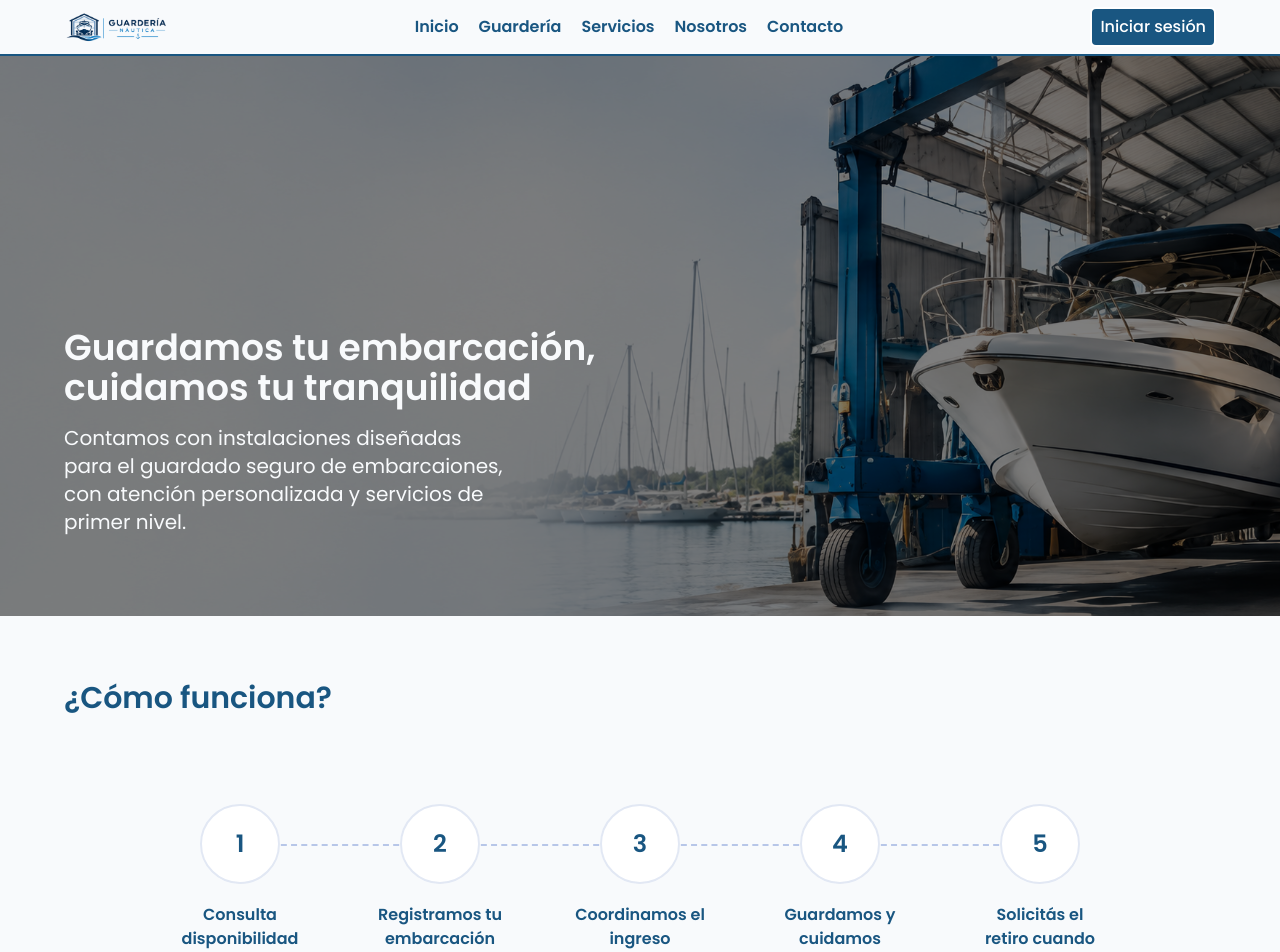
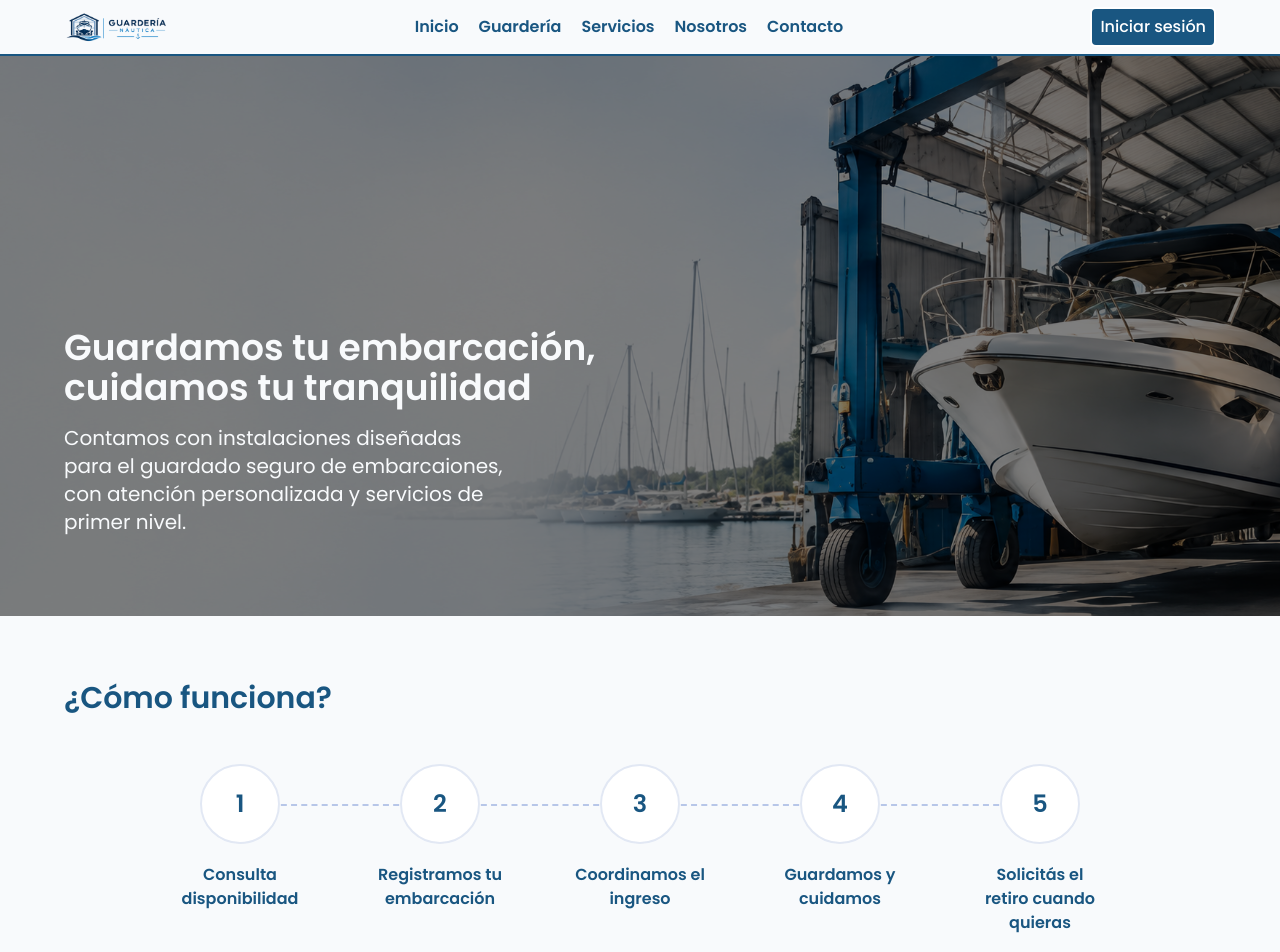
Before and after one commit to Martiks38/frontend_dsw, a Next.js app: page /guarderia in a window 1280 px wide. Shown: the top 952 px of the page. Built offline with nearby package versions, Linux system fonts and the light colour scheme.

Commit message:
style(StepList): update component styles

```diff
--- a/src/components/ui/Lists/StepsList/stepsList.module.css
+++ b/src/components/ui/Lists/StepsList/stepsList.module.css
@@ -4,7 +4,7 @@
   justify-content: center;
   align-items: flex-start;
   max-width: 62.5rem;
-  margin: 2.5rem auto 0;
+  margin: 0 auto;
   padding: 0;
   color: var(--color-primary);
 }
```
